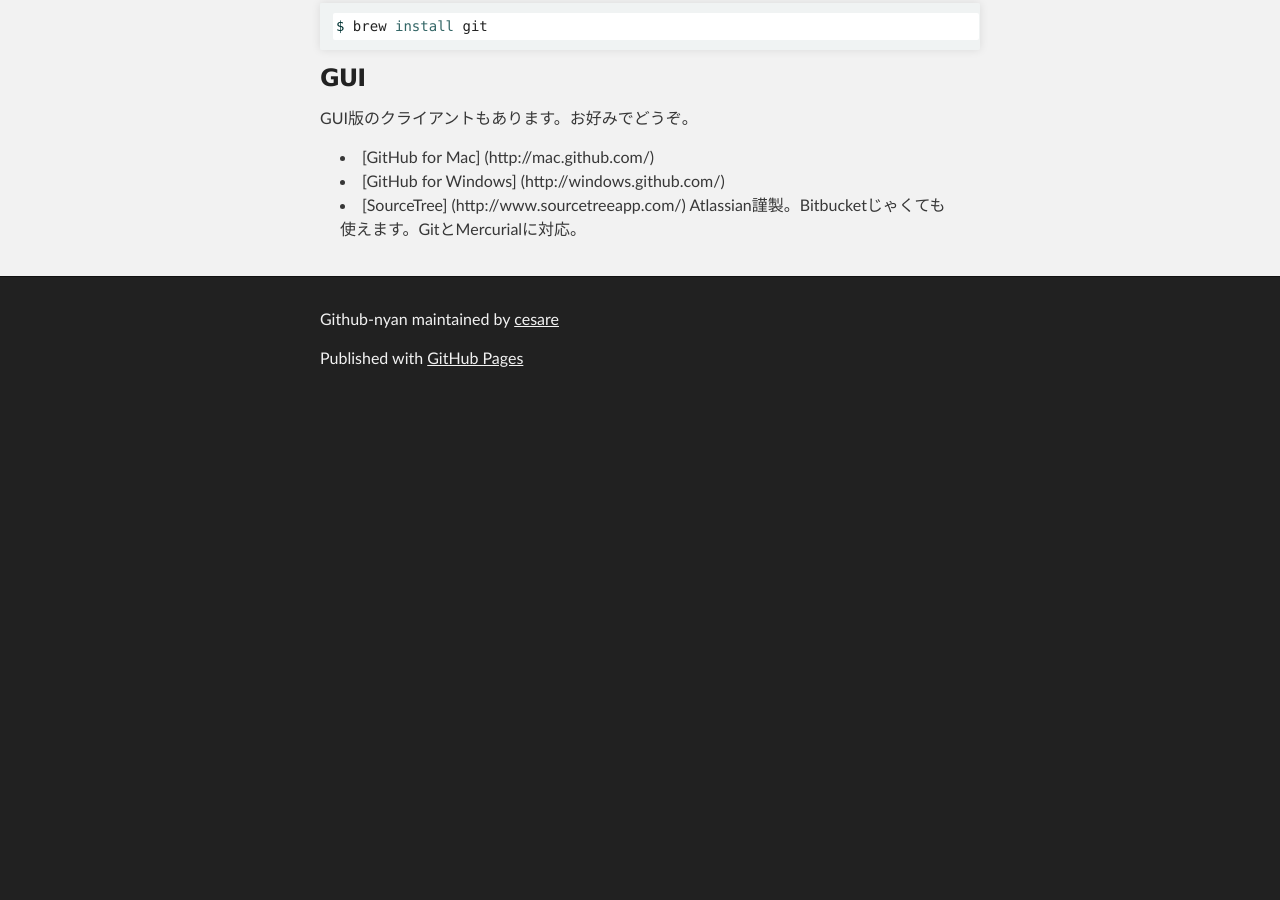
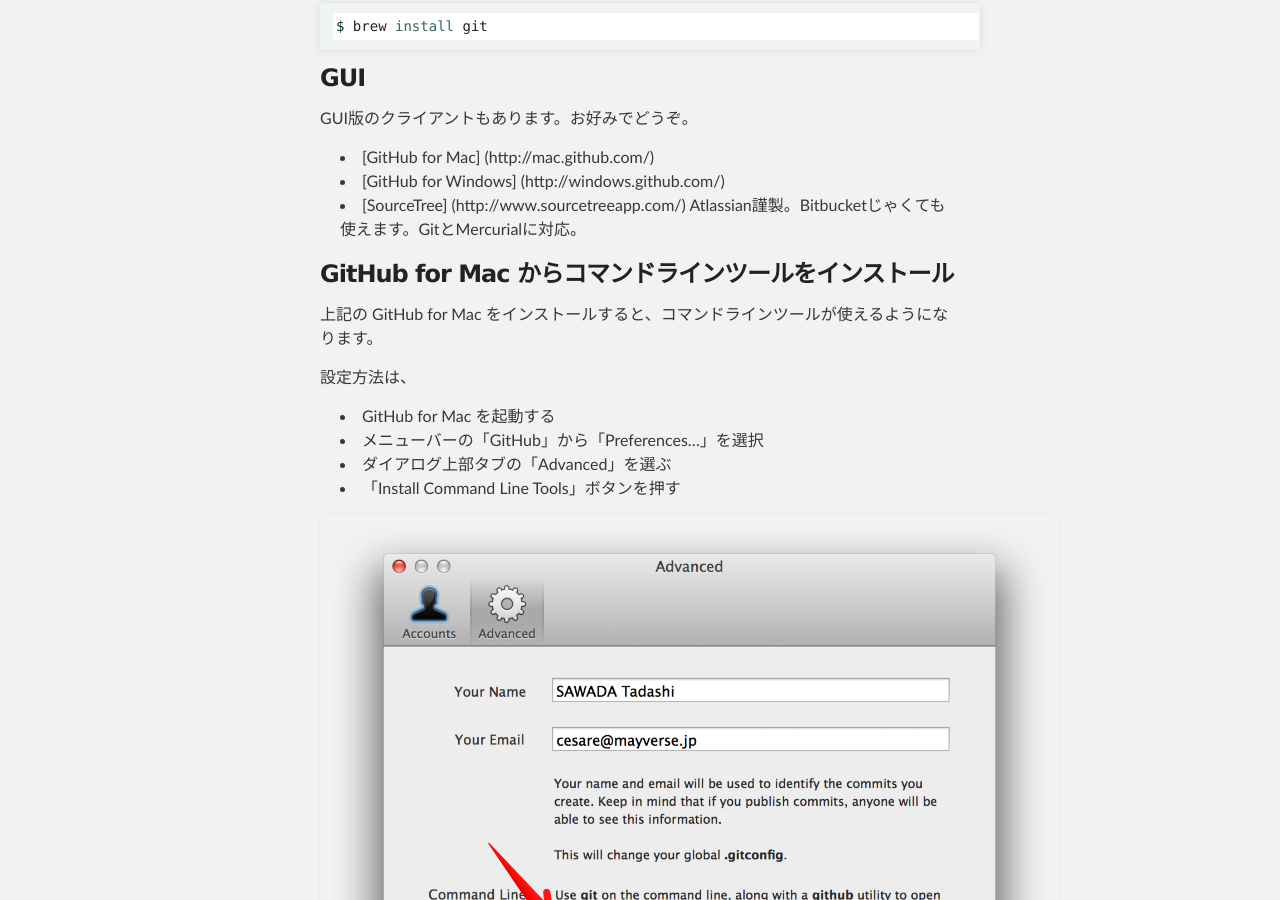
Before and after one commit to cesare/github-nyan, a Jekyll site: the page built from installing-git.md, in a window 1280 px wide and 900 px high, scrolled down 544 px. Built offline with Jekyll 4.4.1, drawn with Linux system fonts in a browser that asks for light colours; Markdown is read by kramdown in place of the engine named in the settings; before the commit the page ends 949 px from its top, so only the background shows below that.

Commit message:
Add the introduction to GitHub for Mac CL tools installation

```diff
--- a/installing-git.md
+++ b/installing-git.md
@@ -26,3 +26,16 @@
 * [GitHub for Mac] (http://mac.github.com/)
 * [GitHub for Windows] (http://windows.github.com/)
 * [SourceTree] (http://www.sourcetreeapp.com/) Atlassian謹製。Bitbucketじゃくても使えます。GitとMercurialに対応。
+
+### GitHub for Mac からコマンドラインツールをインストール
+
+上記の GitHub for Mac をインストールすると、コマンドラインツールが使えるようになります。
+
+設定方法は、
+
+* GitHub for Mac を起動する
+* メニューバーの「GitHub」から「Preferences...」を選択
+* ダイアログ上部タブの「Advanced」を選ぶ
+* 「Install Command Line Tools」ボタンを押す
+
+![Screenshot]({{site.baseurl}}/images/github-mac-command-line-tools.png)
```
Also changed, not shown: images/github-mac-command-line-tools.png (added).
